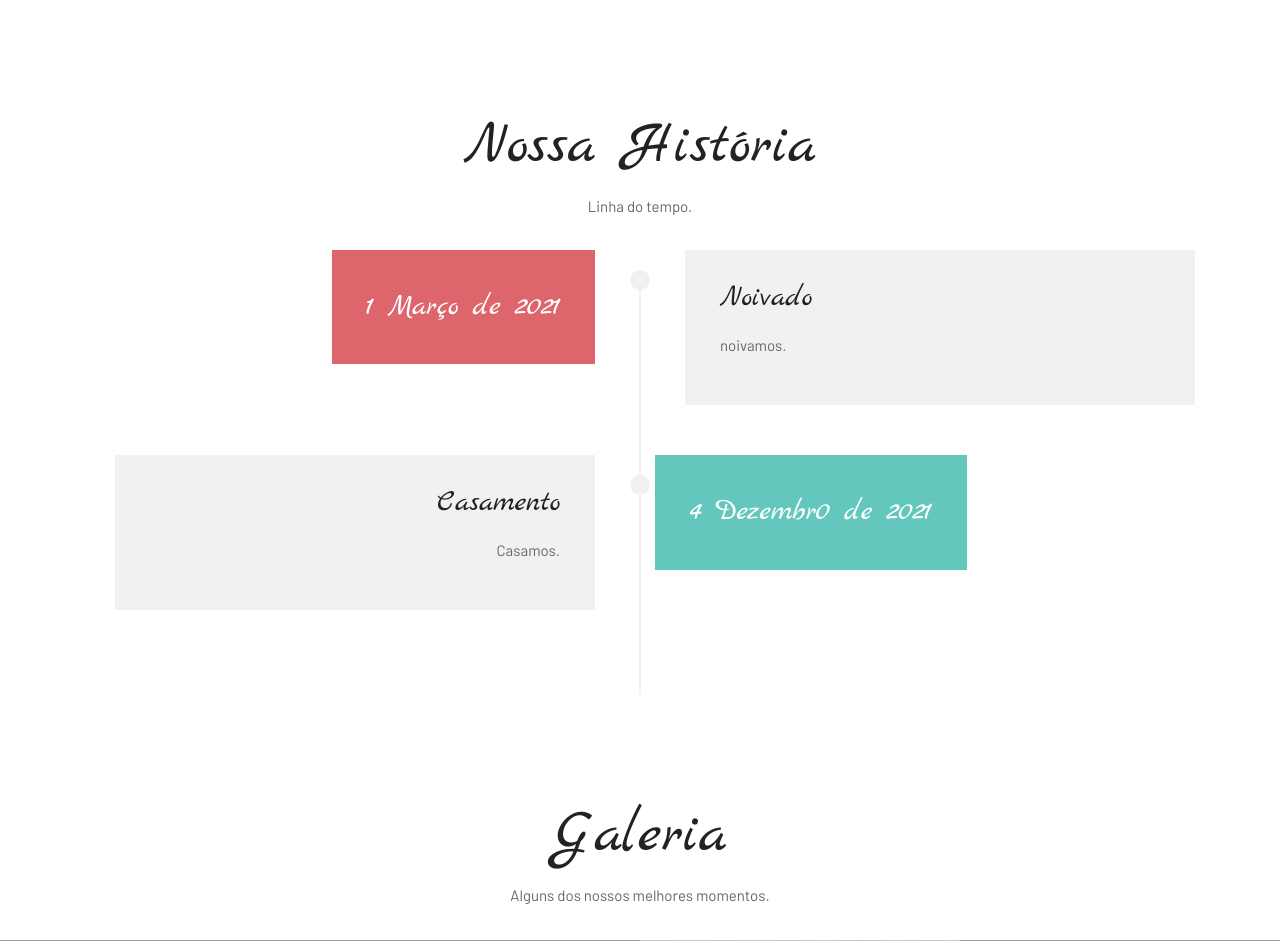
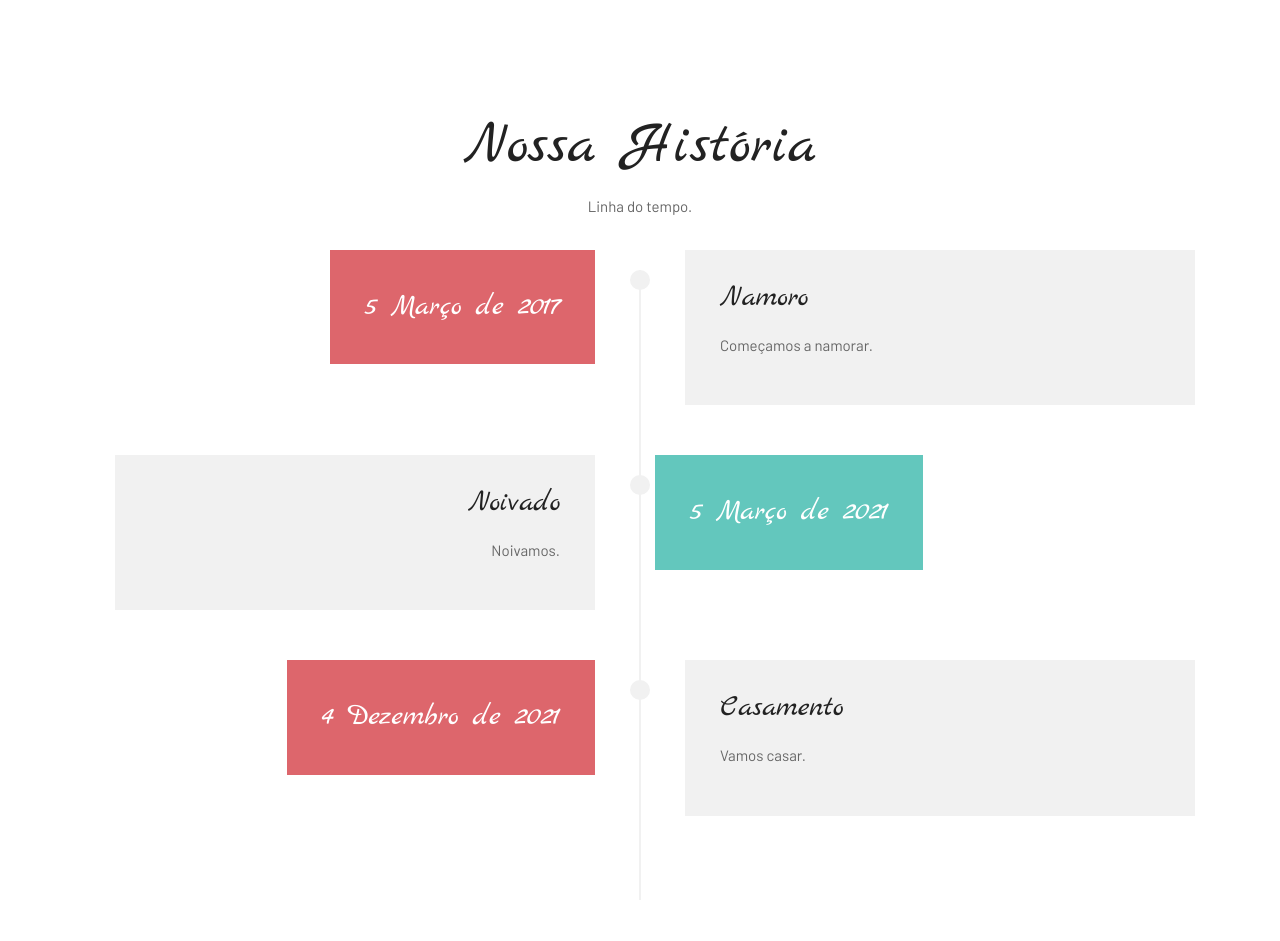
Before and after one commit to tecrodrigocastro/front-casamento, a PHP site: page / in a window 1280 px wide. Shown: the part 1477-2418 px from the top of the page. Run offline with PHP 8.4, Linux system fonts and the light colour scheme; grey boxes are pictures that could not be loaded.

Commit message:
linha do tempo

```diff
--- a/index.php
+++ b/index.php
@@ -178,16 +178,16 @@
 				<div class="timeline-date-panel col-xs-12 col-md-6  align-left">
 					<div class="time-line-date-content">
 						<p class="mbr-timeline-date mbr-fonts-style display-font">
-							1 Março de 2021
+							5 Março de 2017
 						</p>
 					</div>
 				</div>
 				<span class="iconBackground"></span>
 				<div class="col-xs-12 col-md-6 align-left">
 					<div class="timeline-text-content">
-						<h4 class="mbr-timeline-title pb-3 mbr-fonts-style display-font">Noivado</h4>
+						<h4 class="mbr-timeline-title pb-3 mbr-fonts-style display-font">Namoro</h4>
 						<p class="mbr-timeline-text mbr-fonts-style display-7">
-						noivamos.
+						Começamos a namorar.
 						</p>
 					</div>
 				</div>
@@ -196,16 +196,34 @@
 				<div class="timeline-date-panel col-xs-12 col-md-6  align-left">
 					<div class="time-line-date-content">
 						<p class="mbr-timeline-date mbr-fonts-style display-font">
-							4 Dezembr0 de 2021
+						5 Março de 2021
 						</p>
 					</div>
 				</div>
 				<span class="iconBackground"></span>
 				<div class="col-xs-12 col-md-6 align-right">
 					<div class="timeline-text-content">
+						<h4 class="mbr-timeline-title pb-3 mbr-fonts-style display-font">Noivado</h4>
+						<p class="mbr-timeline-text mbr-fonts-style display-7">
+							Noivamos.
+						</p>
+					</div>
+				</div>
+			</div>
+			<div class="row timeline-element separline">
+				<div class="timeline-date-panel col-xs-12 col-md-6  align-left">
+					<div class="time-line-date-content">
+						<p class="mbr-timeline-date mbr-fonts-style display-font">
+							4 Dezembro de 2021
+						</p>
+					</div>
+				</div>
+				<span class="iconBackground"></span>
+				<div class="col-xs-12 col-md-6 align-left">
+					<div class="timeline-text-content">
 						<h4 class="mbr-timeline-title pb-3 mbr-fonts-style display-font">Casamento</h4>
 						<p class="mbr-timeline-text mbr-fonts-style display-7">
-							Casamos.
+						Vamos casar.
 						</p>
 					</div>
 				</div>
```
